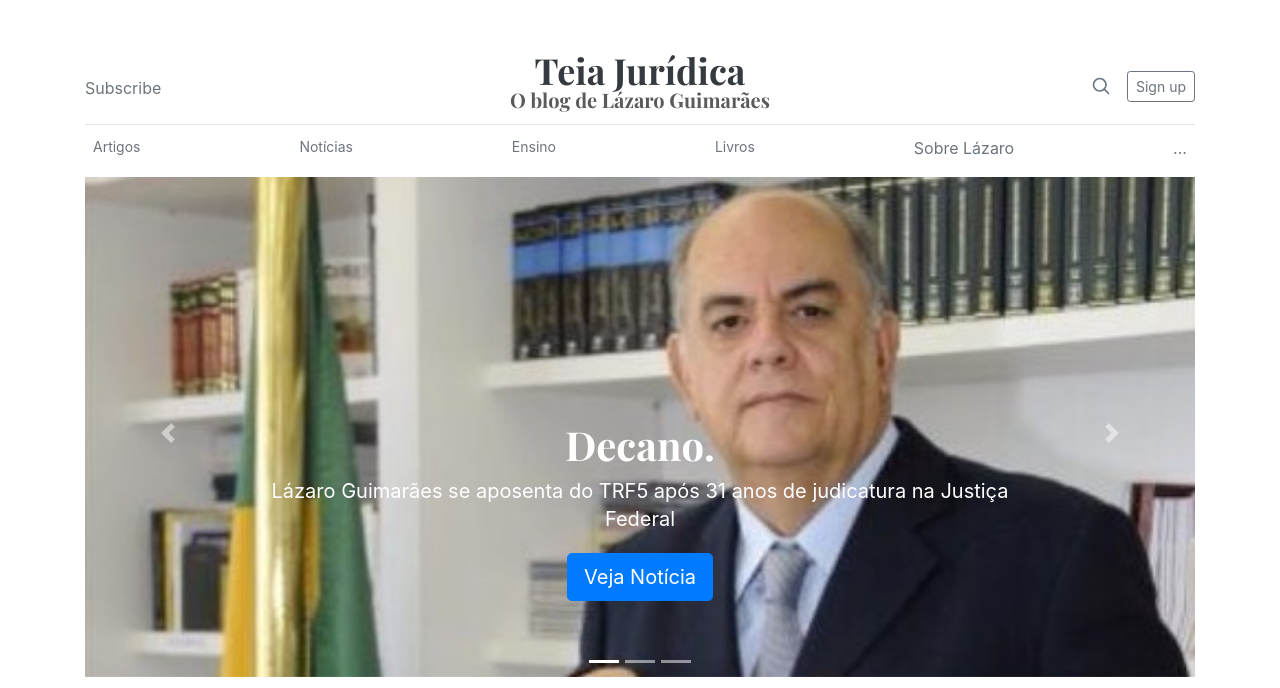
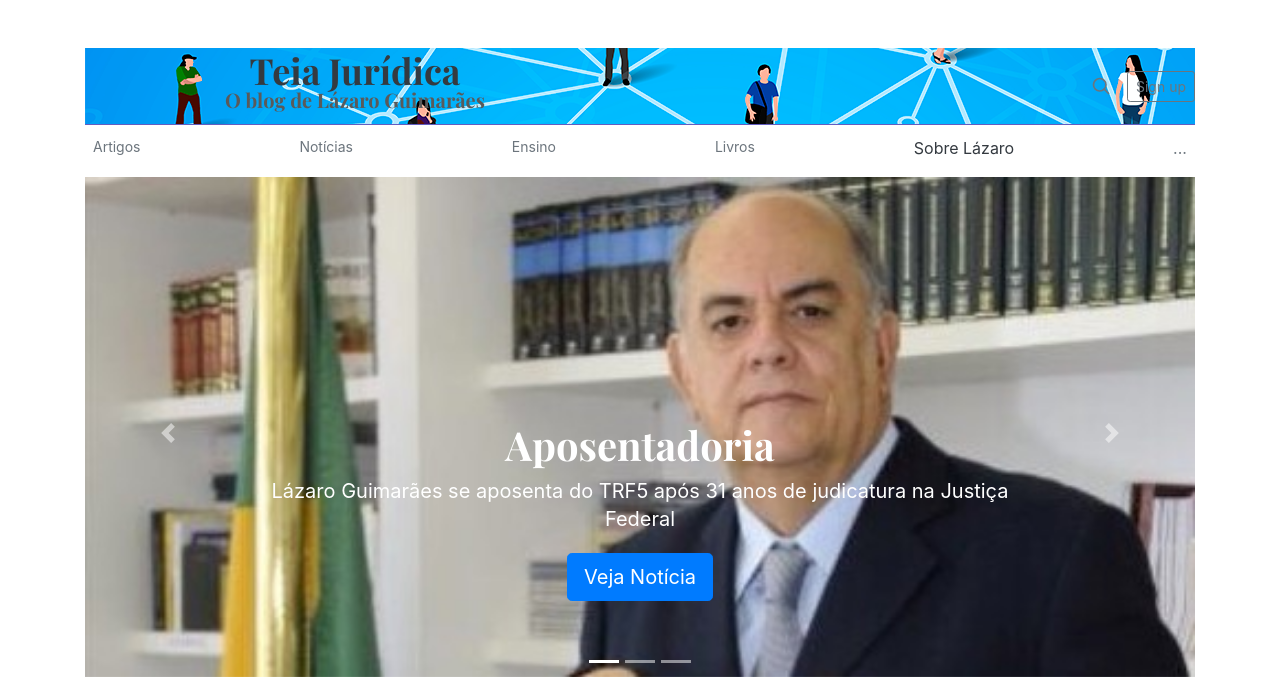
Before and after one commit to laguimarfh/lazaroguimaraes, a Django app: page / in a window 1280 px wide. Shown: the top 688 px of the page. Run offline with Django 3.2, Linux system fonts and the light colour scheme; some libraries are stand-ins or nearby versions.

Commit message:
criando seguranca

```diff
--- a/blog/static/blog/dist/css/blog.css
+++ b/blog/static/blog/dist/css/blog.css
@@ -2,12 +2,13 @@
 
 .blog-header {
   line-height: 1;
-  border-bottom: 1px solid #e5e5e5;
+  border-bottom: 1px solid #645dc0;
+  /* background-color:#645dc0 */
 }
 
 .blog-header-teia {
   line-height: 1;
-  border-bottom: 1px solid #e5e5e5;
+  border-bottom: 1px solid #5e0e0e;
   background-image: ;
 }
 
--- a/blog/templates/blog/base.html
+++ b/blog/templates/blog/base.html
@@ -19,6 +19,9 @@
 <link href="{% static 'blog/dist/css/bootstrap.min.css'%}" rel="stylesheet">
 
     <style>
+      .blog-header {
+        background-image: url("{% static 'blog/images/headerback.png'%}");
+      }
       .bd-placeholder-img {
         font-size: 1.125rem;
         text-anchor: middle;
@@ -45,10 +48,10 @@
     <div class="container">
         <header class="blog-header py-1">
           <div class="row flex-nowrap justify-content-between align-items-center" >
-            <div class="col-4 pt-1">
+            <!-- <div class="col-4 pt-1">
               <a class="text-muted" href="#">Subscribe</a>
-            </div>
-            <div class="col-4 text-center">
+            </div> -->
+            <div class="col-6 text-center">
               <a class="blog-header-logo text-dark" href="{% url 'home' %}">Teia Jurídica<br></a>
               <h5>O blog de Lázaro Guimarães</h5>
             </div>
@@ -67,7 +70,7 @@
       <a class="p-2 text-muted nav-link disabled" href="#">Notícias</a>
       <a class="p-2 text-muted nav-link disabled" href="#">Ensino</a>
       <a class="p-2 text-muted nav-link disabled" href="#">Livros</a>
-      <a class="p-2 text-muted" href="{% url 'about' %}">Sobre Lázaro</a>
+      <a class="p-2 text-dark" href="{% url 'about' %}">Sobre Lázaro</a>
       <a class="p-2 text-muted" href="#">...</a>
       <!-- <a class="p-2 text-muted" href="#">Business</a>
       <a class="p-2 text-muted" href="#">Politics</a>
--- a/blog/templates/blog/home.html
+++ b/blog/templates/blog/home.html
@@ -19,7 +19,7 @@
           </svg>
         <div class="container">
           <div class="carousel-caption d-none d-md-block">
-            <h1>Decano.</h1>
+            <h1>Aposentadoria</h1>
             <p>Lázaro Guimarães se aposenta do TRF5 após 31 anos de judicatura na Justiça Federal</p>
             <p><a class="btn btn-lg btn-primary" href="https://jurinews.com.br/justica/apos-31-anos-de-servicos-prestados-a-justica-federal-lazaro-guimaraes-se-aposenta-do-trf5/" role="button">Veja Notícia</a></p>
           </div>
```
Also changed, not shown: blog/static/blog/images/headerback.png.
